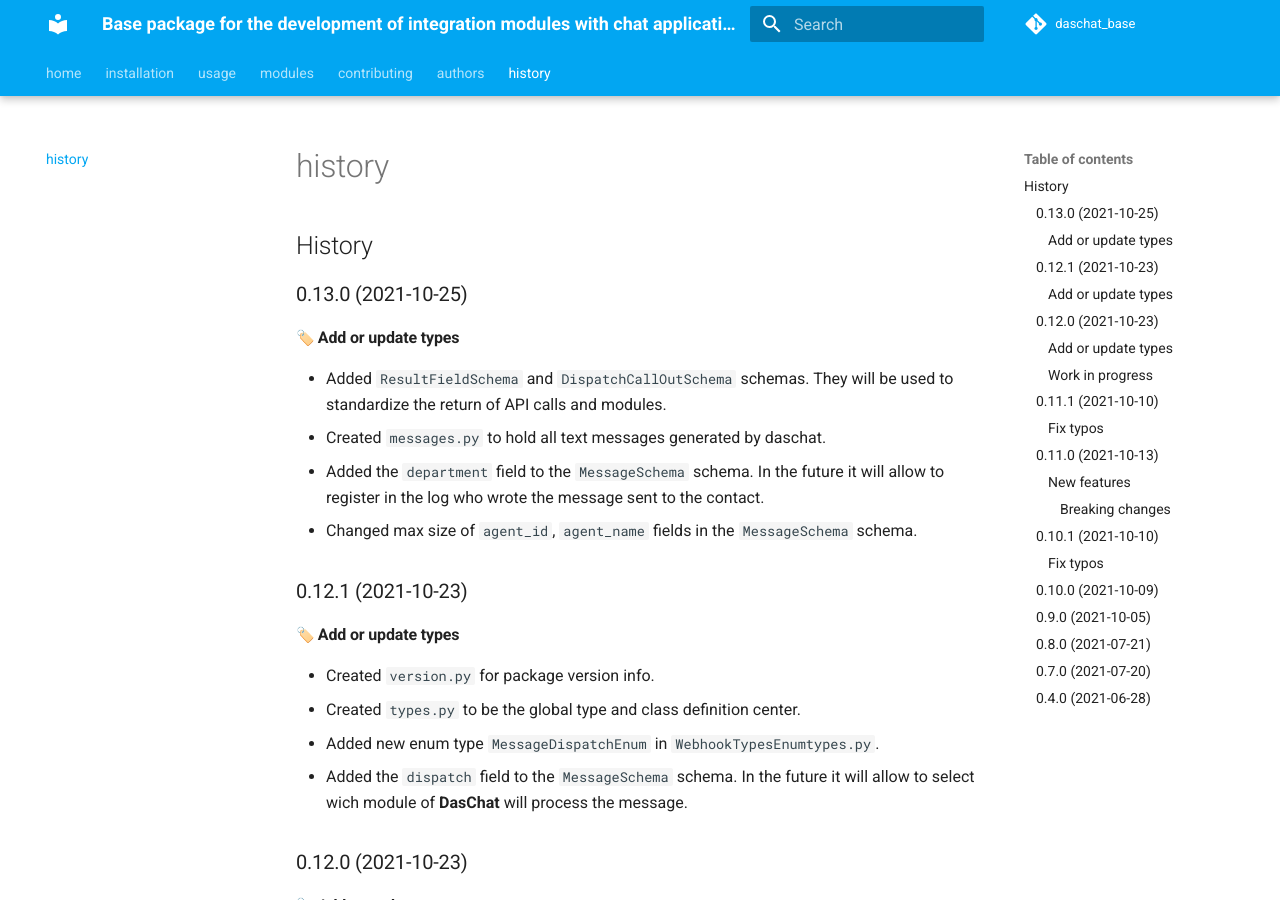
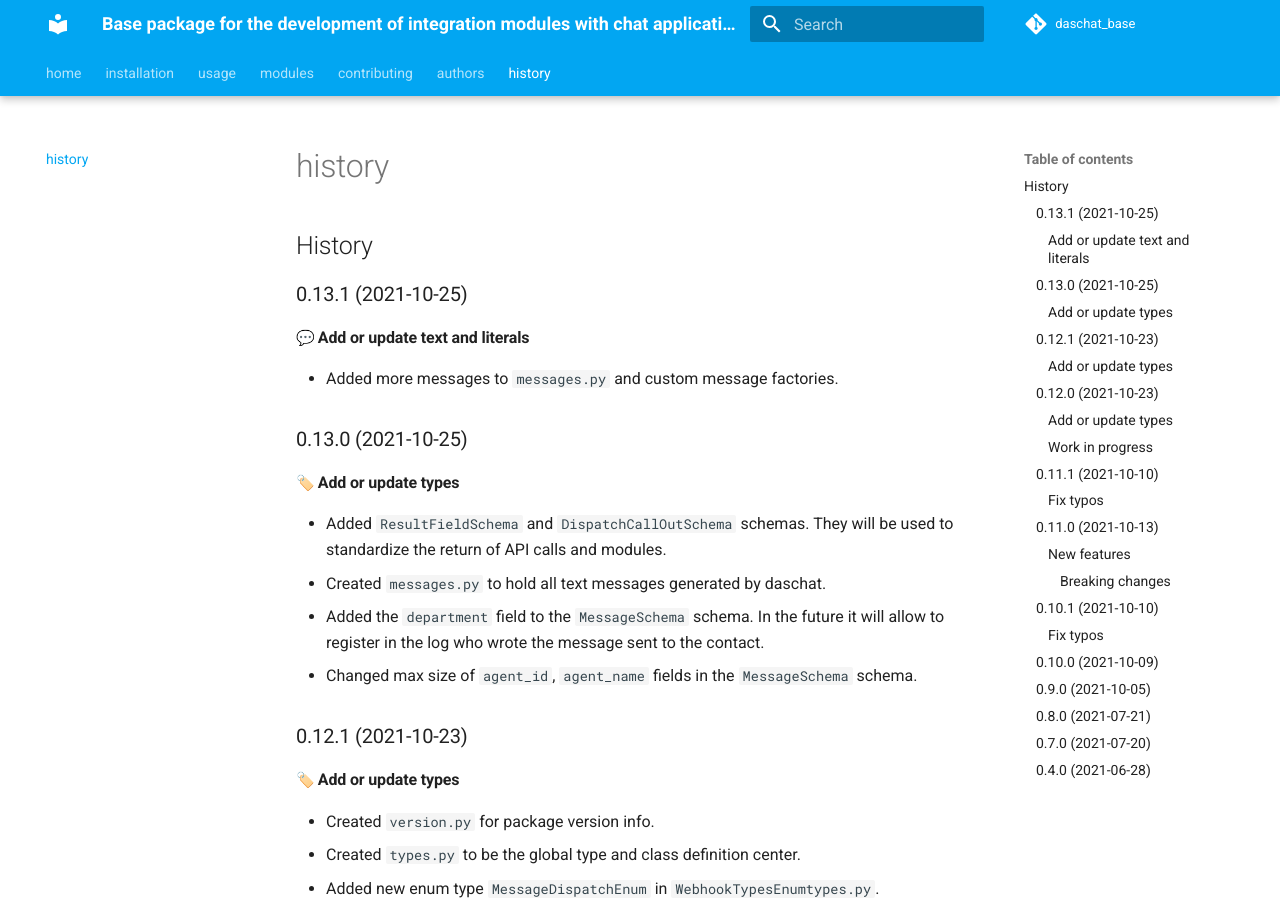
Before and after one commit to daschat-io/daschat_base, an MkDocs documentation site: the page built from docs/history.md, in a window 1280 px wide and 900 px high. Built offline with MkDocs 1.6.1 and Material for MkDocs 9.7.7, drawn with Linux system fonts in a browser that asks for light colours; emoji names are drawn with the system emoji font; comment, search, counter and statistics services are not loaded.

Commit message:
Releasing version 0.13.1

```diff
--- a/HISTORY.md
+++ b/HISTORY.md
@@ -1,4 +1,10 @@
 # History
+
+## 0.13.1 (2021-10-25)
+
+### :speech_balloon: Add or update text and literals
+
+* Added more messages to `messages.py` and custom message factories.
 
 ## 0.13.0 (2021-10-25)
 
```
Also changed, not shown: CHANGELOG.md (+3 -6 lines).
